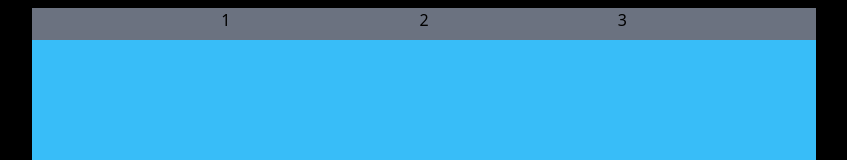
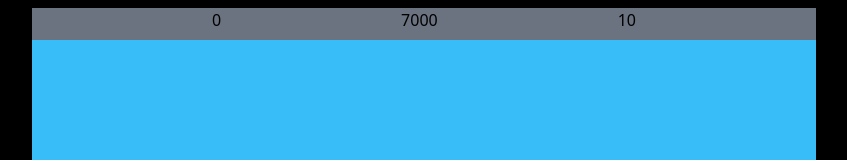
Before and after one commit to mvreisgk/minesweeper, a Next.js app: page / in a window 1280 px wide. Shown: the top 160 px of the page, without its empty margins (216-1063 px from the left). Built offline with nearby package versions, Linux system fonts and the light colour scheme.

Commit message:
time added

```diff
--- a/src/app/components/game/Header.tsx
+++ b/src/app/components/game/Header.tsx
@@ -1,11 +1,21 @@
-import { FC } from 'react'
+'use client'
 
-const Header: FC = () => (
-  <header className="flex h-8 w-full flex-row justify-evenly bg-gray-500">
-    <div>1</div>
-    <div>2</div>
-    <div>3</div>
-  </header>
-)
+import { getClockAndStart } from '@/services/time'
+import { FC, useState } from 'react'
+
+const Header: FC = () => {
+  const [time, setTime] = useState<number>(0)
+  const updateTime = (time: number) => {
+    setTime(time)
+  }
+  getClockAndStart(time, updateTime)
+  return (
+    <header className="flex h-8 w-full flex-row justify-evenly bg-gray-500">
+      <div>0</div>
+      <div>{time}</div>
+      <div>10</div>
+    </header>
+  )
+}
 
 export default Header
--- a/src/lib/interfaces.ts
+++ b/src/lib/interfaces.ts
@@ -1 +1,5 @@
-export interface IContext {}
+export interface IContext {
+  time: Date
+  flags: number
+  remainingBombs: number
+}
--- /dev/null
+++ b/src/services/time.tsx
@@ -0,0 +1,9 @@
+export function getClockAndStart(
+  time: number,
+  callback: (time: number) => void,
+) {
+  setInterval(() => {
+    time += 1000
+    callback(time)
+  }, 1000)
+}
```
